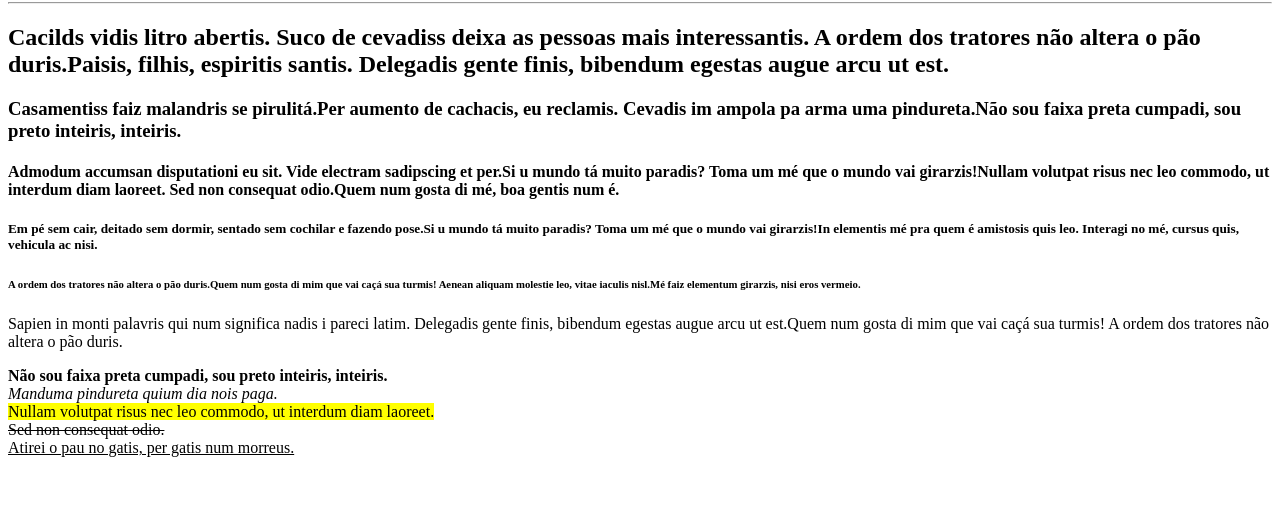
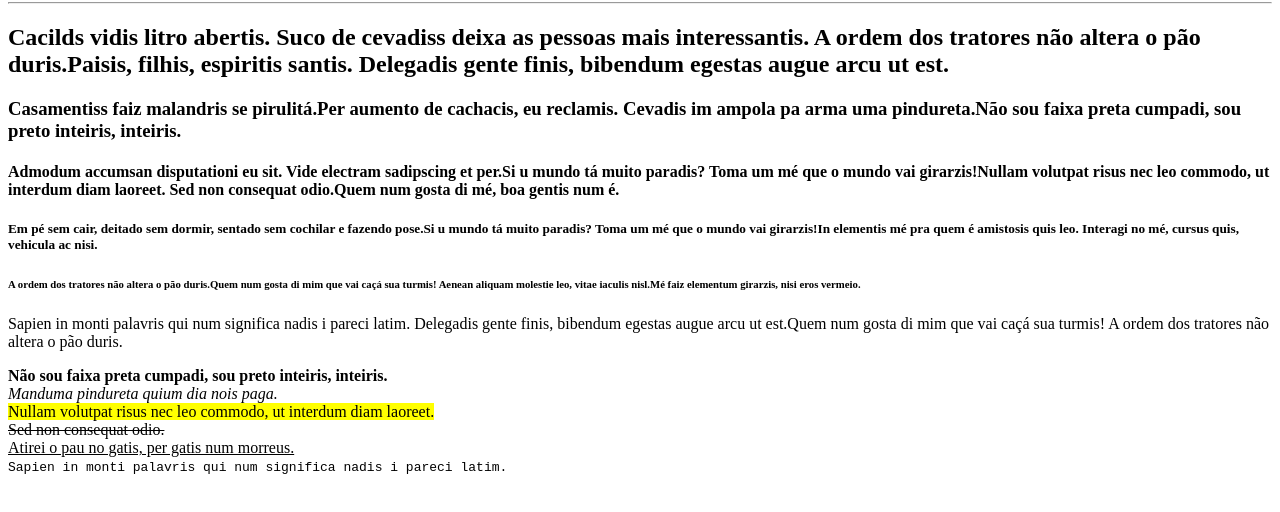
Before and after one commit to mcarneir0/html-css-lets-code, a plain HTML site: page exercicios/ex 05/index.html in a window 1280 px wide. Shown: the part 78-590 px from the top of the page. Drawn offline with Linux system fonts and the light colour scheme.

Commit message:
Adicionado fornatação code no exemplo 5

```diff
--- a/exercicios/ex 05/index.html
+++ b/exercicios/ex 05/index.html
@@ -43,7 +43,8 @@
         <i>Manduma pindureta quium dia nois paga.</i><br>
         <mark>Nullam volutpat risus nec leo commodo, ut interdum diam laoreet.</mark><br>
         <del>Sed non consequat odio.</del><br>
-        <ins>Atirei o pau no gatis, per gatis num morreus.</ins>
+        <ins>Atirei o pau no gatis, per gatis num morreus.</ins><br>
+        <code>Sapien in monti palavris qui num significa nadis i pareci latim.</code>
     </p>
 </body>
 </html>
```
